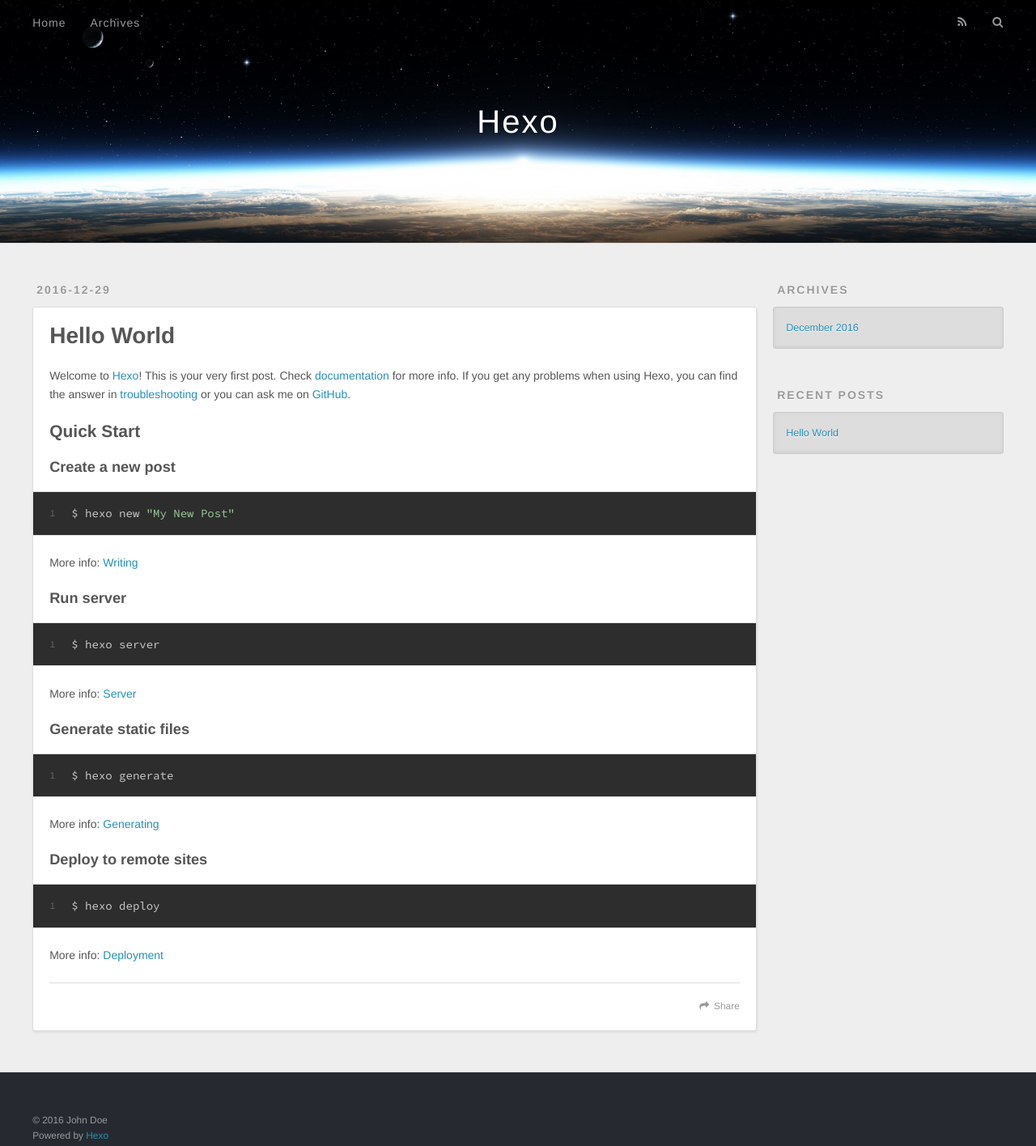
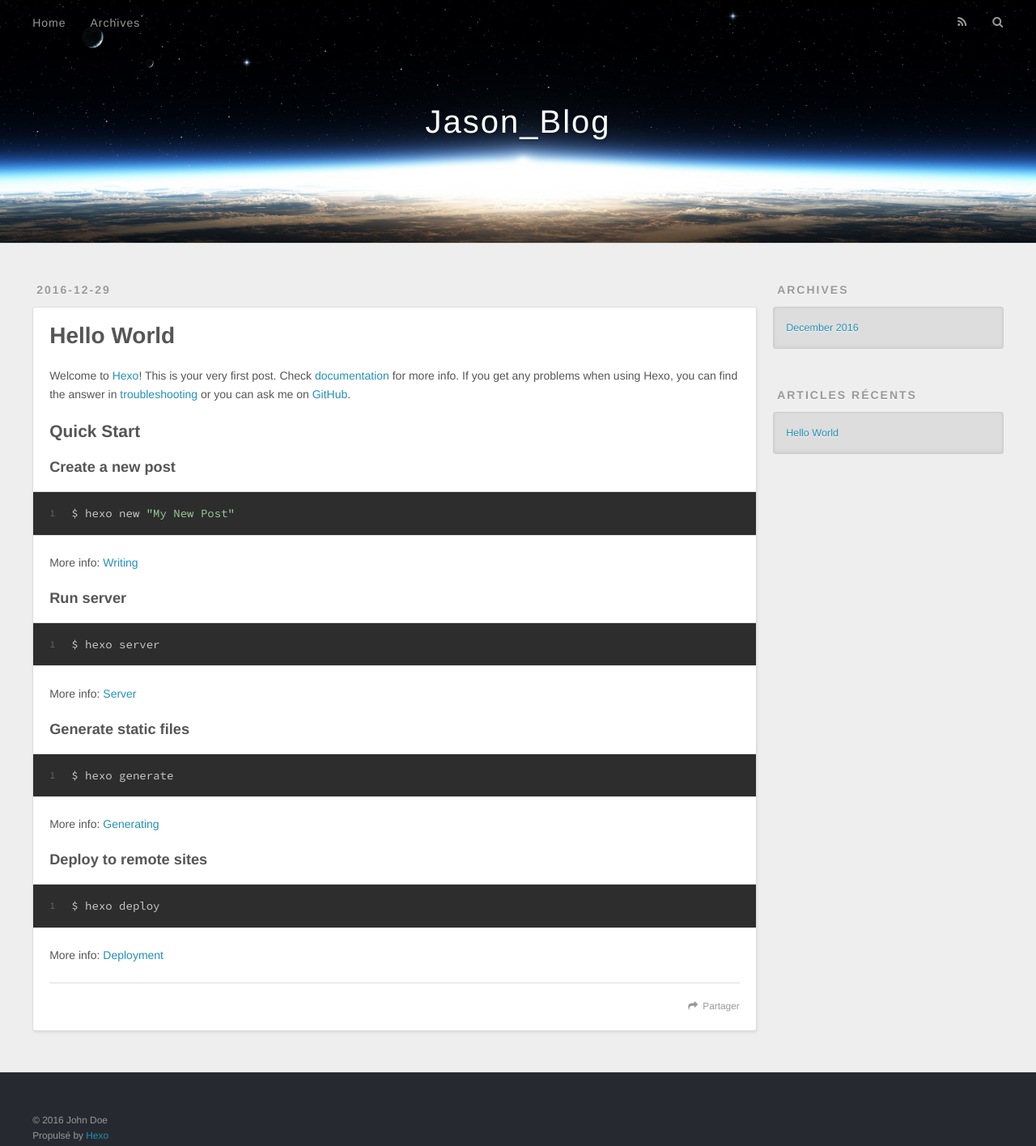
Before and after one commit to dooiy/blog.github.io, a plain HTML site: page index.html in a window 1280 px wide. Shown: the whole page at 81% size. Drawn offline with nearby package versions, Linux system fonts and the light colour scheme.

Commit message:
Site updated: 2016-12-29 10:07:35

```diff
--- a/2016/12/29/hello-world/index.html
+++ b/2016/12/29/hello-world/index.html
@@ -3,14 +3,14 @@
 <head>
   <meta charset="utf-8">
 
-  <title>Hello World | Hexo</title>
+  <title>Hello World | Jason_Blog</title>
   <meta name="viewport" content="width=device-width, initial-scale=1, maximum-scale=1">
   <meta name="description" content="Welcome to Hexo! This is your very first post. Check documentation for more info. If you get any problems when using Hexo, you can find the answer in troubleshooting or you can ask me on GitHub.
 Quick">
 <meta property="og:type" content="article">
 <meta property="og:title" content="Hello World">
 <meta property="og:url" content="http://yoursite.com/2016/12/29/hello-world/index.html">
-<meta property="og:site_name" content="Hexo">
+<meta property="og:site_name" content="Jason_Blog">
 <meta property="og:description" content="Welcome to Hexo! This is your very first post. Check documentation for more info. If you get any problems when using Hexo, you can find the answer in troubleshooting or you can ask me on GitHub.
 Quick">
 <meta property="og:updated_time" content="2016-12-29T00:56:33.000Z">
@@ -19,7 +19,7 @@
 <meta name="twitter:description" content="Welcome to Hexo! This is your very first post. Check documentation for more info. If you get any problems when using Hexo, you can find the answer in troubleshooting or you can ask me on GitHub.
 Quick">
 
-    <link rel="alternate" href="/atom.xml" title="Hexo" type="application/atom+xml">
+    <link rel="alternate" href="/atom.xml" title="Jason_Blog" type="application/atom+xml">
 
 
     <link rel="icon" href="/favicon.png">
@@ -40,7 +40,7 @@
   <div id="header-outer" class="outer">
     <div id="header-title" class="inner">
       <h1 id="logo-wrap">
-        <a href="/" id="logo">Hexo</a>
+        <a href="/" id="logo">Jason_Blog</a>
       </h1>
 
     </div>
@@ -55,9 +55,9 @@
       </nav>
       <nav id="sub-nav">
 
-          <a id="nav-rss-link" class="nav-icon" href="/atom.xml" title="RSS Feed"></a>
+          <a id="nav-rss-link" class="nav-icon" href="/atom.xml" title="Flux RSS"></a>
 
-        <a id="nav-search-btn" class="nav-icon" title="Search"></a>
+        <a id="nav-search-btn" class="nav-icon" title="Rechercher"></a>
       </nav>
       <div id="search-form-wrap">
         <form action="//google.com/search" method="get" accept-charset="UTF-8" class="search-form"><input type="search" name="q" results="0" class="search-form-input" placeholder="Search"><button type="submit" class="search-form-submit">&#xF002;</button><input type="hidden" name="sitesearch" value="http://yoursite.com"></form>
@@ -101,7 +101,7 @@
 
     </div>
     <footer class="article-footer">
-      <a data-url="http://yoursite.com/2016/12/29/hello-world/" data-id="cix9pwp8500007iub2uwlswuz" class="article-share-link">Share</a>
+      <a data-url="http://yoursite.com/2016/12/29/hello-world/" data-id="cix9qd62b0000caub2yqezb91" class="article-share-link">Partager</a>
 
 
     </footer>
@@ -135,7 +135,7 @@
 
 
   <div class="widget-wrap">
-    <h3 class="widget-title">Recent Posts</h3>
+    <h3 class="widget-title">Articles récents</h3>
     <div class="widget">
       <ul>
 
@@ -156,7 +156,7 @@
   <div class="outer">
     <div id="footer-info" class="inner">
       &copy; 2016 John Doe<br>
-      Powered by <a href="http://hexo.io/" target="_blank">Hexo</a>
+      Propulsé by <a href="http://hexo.io/" target="_blank">Hexo</a>
     </div>
   </div>
 </footer>
--- a/index.html
+++ b/index.html
@@ -3,16 +3,16 @@
 <head>
   <meta charset="utf-8">
 
-  <title>Hexo</title>
+  <title>Jason_Blog</title>
   <meta name="viewport" content="width=device-width, initial-scale=1, maximum-scale=1">
   <meta property="og:type" content="website">
-<meta property="og:title" content="Hexo">
+<meta property="og:title" content="Jason_Blog">
 <meta property="og:url" content="http://yoursite.com/index.html">
-<meta property="og:site_name" content="Hexo">
+<meta property="og:site_name" content="Jason_Blog">
 <meta name="twitter:card" content="summary">
-<meta name="twitter:title" content="Hexo">
+<meta name="twitter:title" content="Jason_Blog">
 
-    <link rel="alternate" href="/atom.xml" title="Hexo" type="application/atom+xml">
+    <link rel="alternate" href="/atom.xml" title="Jason_Blog" type="application/atom+xml">
 
 
     <link rel="icon" href="/favicon.png">
@@ -33,7 +33,7 @@
   <div id="header-outer" class="outer">
     <div id="header-title" class="inner">
       <h1 id="logo-wrap">
-        <a href="/" id="logo">Hexo</a>
+        <a href="/" id="logo">Jason_Blog</a>
       </h1>
 
     </div>
@@ -48,9 +48,9 @@
       </nav>
       <nav id="sub-nav">
 
-          <a id="nav-rss-link" class="nav-icon" href="/atom.xml" title="RSS Feed"></a>
+          <a id="nav-rss-link" class="nav-icon" href="/atom.xml" title="Flux RSS"></a>
 
-        <a id="nav-search-btn" class="nav-icon" title="Search"></a>
+        <a id="nav-search-btn" class="nav-icon" title="Rechercher"></a>
       </nav>
       <div id="search-form-wrap">
         <form action="//google.com/search" method="get" accept-charset="UTF-8" class="search-form"><input type="search" name="q" results="0" class="search-form-input" placeholder="Search"><button type="submit" class="search-form-submit">&#xF002;</button><input type="hidden" name="sitesearch" value="http://yoursite.com"></form>
@@ -96,7 +96,7 @@
 
     </div>
     <footer class="article-footer">
-      <a data-url="http://yoursite.com/2016/12/29/hello-world/" data-id="cix9pwp8500007iub2uwlswuz" class="article-share-link">Share</a>
+      <a data-url="http://yoursite.com/2016/12/29/hello-world/" data-id="cix9qd62b0000caub2yqezb91" class="article-share-link">Partager</a>
 
 
     </footer>
@@ -131,7 +131,7 @@
 
 
   <div class="widget-wrap">
-    <h3 class="widget-title">Recent Posts</h3>
+    <h3 class="widget-title">Articles récents</h3>
     <div class="widget">
       <ul>
 
@@ -152,7 +152,7 @@
   <div class="outer">
     <div id="footer-info" class="inner">
       &copy; 2016 John Doe<br>
-      Powered by <a href="http://hexo.io/" target="_blank">Hexo</a>
+      Propulsé by <a href="http://hexo.io/" target="_blank">Hexo</a>
     </div>
   </div>
 </footer>
```
Also changed, not shown: archives/2016/12/index.html (+10 -10 lines), archives/2016/index.html (+10 -10 lines), archives/index.html (+10 -10 lines).
